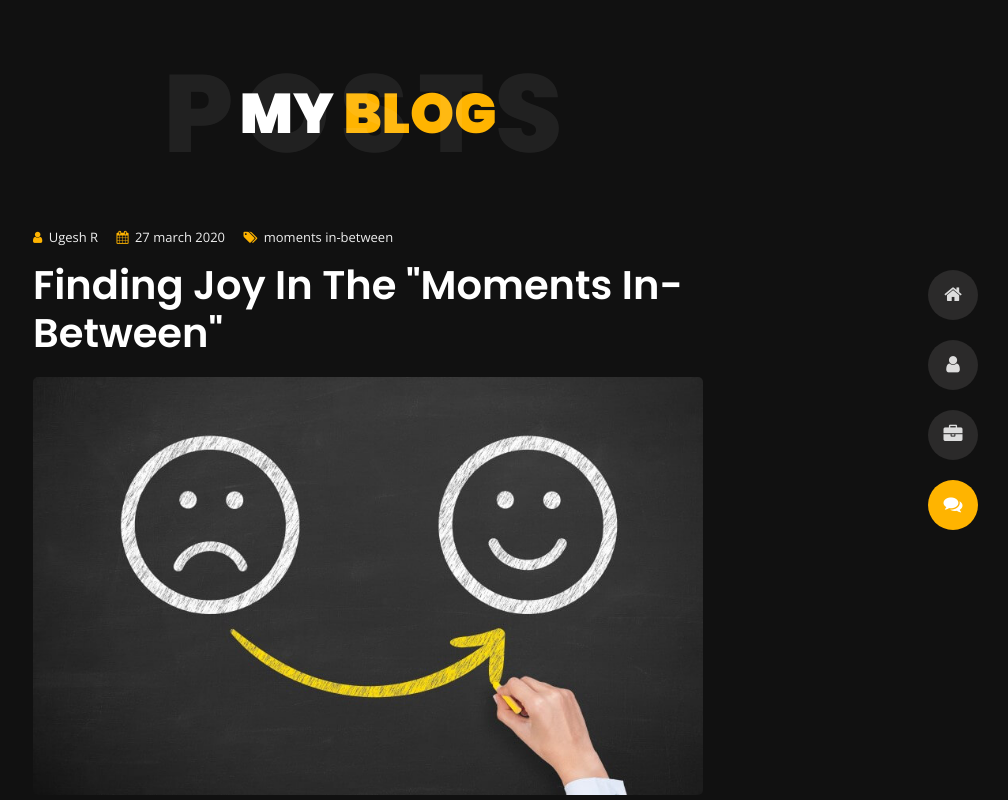
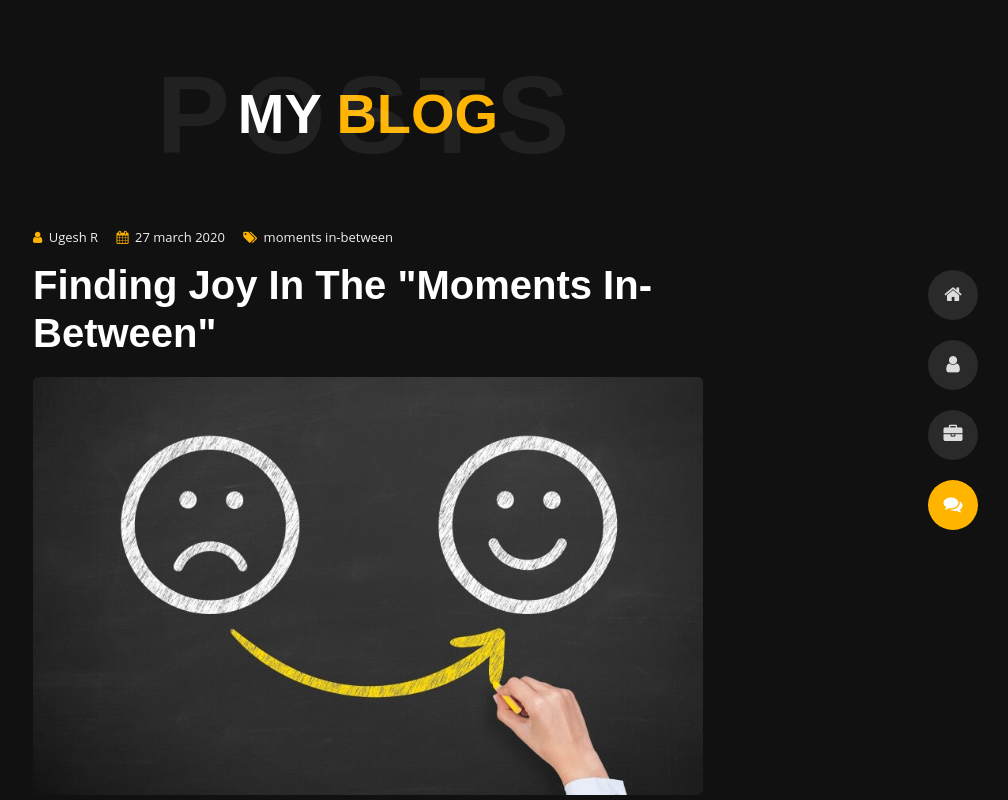
Before and after one commit to mohsen-abbaszadeh2008/Home, a plain HTML site: page portfolio/blog-post 2.html in a window 1280 px wide. Shown: the top 800 px of the page, without its empty margins (272-1280 px from the left). Drawn offline with nearby package versions, Linux system fonts and the light colour scheme.

Commit message:
Update blog-post 2.html

```diff
--- a/portfolio/blog-post 2.html
+++ b/portfolio/blog-post 2.html
@@ -8,8 +8,9 @@
     <title>Blog - finding joy</title>
     <meta name="viewport" content="width=device-width, initial-scale=1">
 
-    <link href="https://fonts.googleapis.com/css?family=Poppins:400,400i,500,500i,600,600i,700,700i,800,800i,900,900i" rel="stylesheet">
-    <link href="https://fonts.googleapis.com/css?family=Open+Sans:300,400,400i,600,600i,700" rel="stylesheet">
+<link rel="preconnect" href="https://fonts.googleapis.com">
+<link rel="preconnect" href="https://fonts.gstatic.com" crossorigin>
+<link href="https://fonts.googleapis.com/css2?family=Lalezar&display=swap" rel="stylesheet">
 
     <link href="css/bootstrap.min.css" rel="stylesheet">
     <link href="css/preloader.min.css" rel="stylesheet">
```
